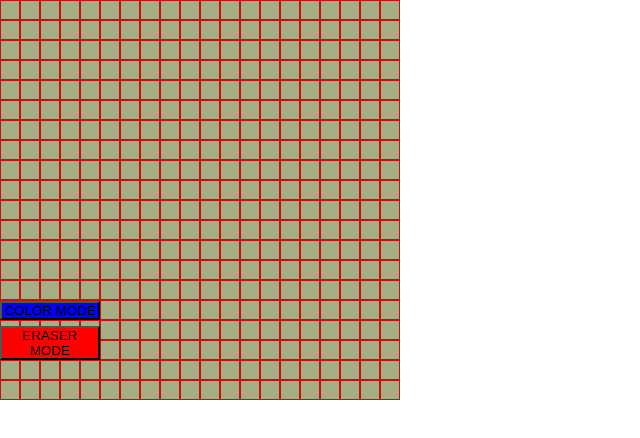
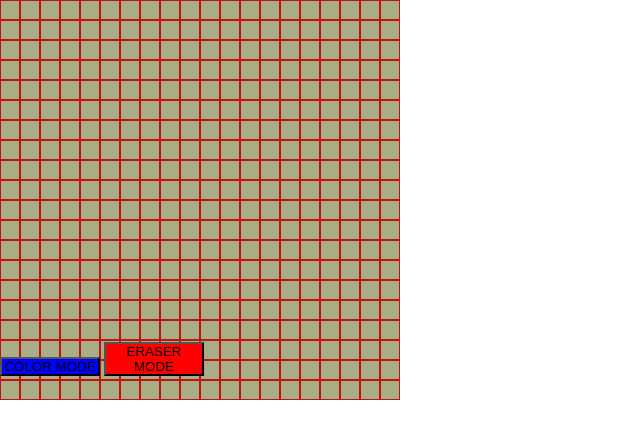
Before and after one commit to s0linsky/odin-eas, a plain HTML site: page index.html in a window 1280 px wide. Shown: the whole page, without its empty margins (0-640 px from the left). Drawn offline with Linux system fonts and the light colour scheme.

Commit message:
Reposition buttons

```diff
--- a/index.html
+++ b/index.html
@@ -10,8 +10,10 @@
   </head>
   <body>
     <div id="container">
-      <button id="color">COLOR MODE</button>
-      <button id="eraser">ERASER MODE</button>
+      <div class="btns">
+        <button id="color">COLOR MODE</button>
+        <button id="eraser">ERASER MODE</button>
+      </div>
     </div>
   </body>
 </html>
--- a/style.css
+++ b/style.css
@@ -14,18 +14,19 @@
   border: 0.5px solid rgb(199, 16, 16);
 }
 
+.btns {
+  margin-top: 50px;
+  position: absolute;
+  bottom: 53%;
+  z-index: 9999;
+}
+
 #color {
   width: 100px;
-  z-index: 9999;
-  position: absolute;
-  bottom: 60%;
   background-color: blue;
 }
 
 #eraser {
   width: 100px;
-  z-index: 9999;
-  position: absolute;
-  bottom: 55%;
   background-color: red;
 }
```
